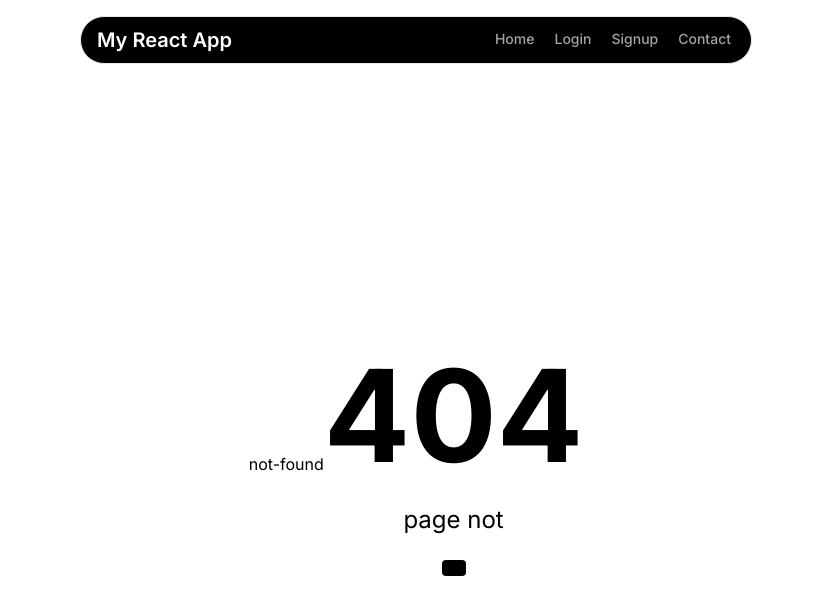
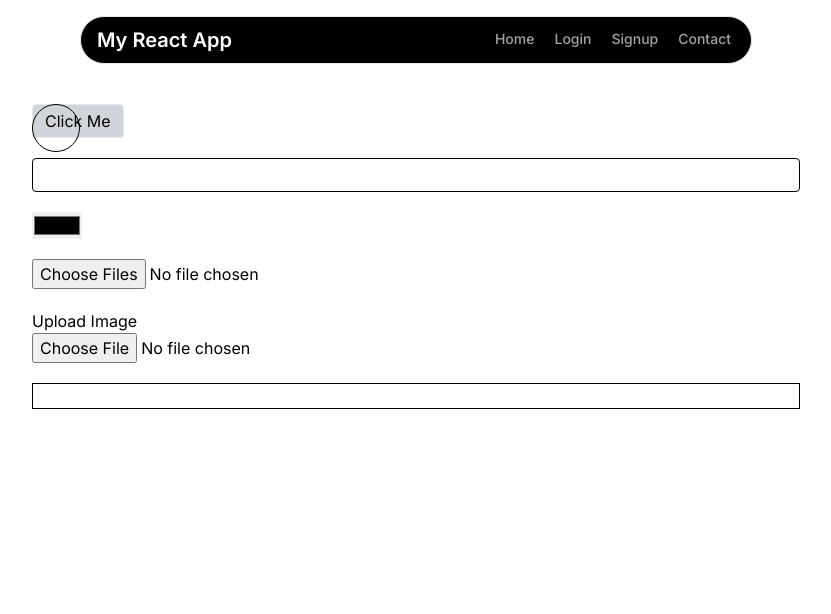
Before and after one commit to shubmodi/frontend, a Next.js app: page /eventhandling in a window 1280 px wide. Before the commit this address had no page. Shown: the top 614 px of the page, without its empty margins (224-1055 px from the left). Built offline with nearby package versions, Linux system fonts and the light colour scheme.

Commit message:
eventhandling

```diff
--- /dev/null
+++ b/src/app/eventhandling/page.jsx
@@ -0,0 +1,63 @@
+'use client';
+import React from 'react'
+
+const eventhandling = () => {
+
+const previewImage = (e) => {
+
+    const file = e.target.files[0];
+
+    const reader = new FileReader();
+
+    reader.onload= (data) => {
+       const img = document.createElement('img');
+       img.src = data.target.result;
+       document.body.appendChild(img);
+      };
+
+    reader.readAsDataURL(file);
+
+}
+
+  return (
+    <div className='max-w-3xl mx-auto my-10 '
+
+    onMouseMove={ e => {
+        document.getElementById('circle').style.left = e.clientX -20 +'px';
+        document.getElementById('circle').style.top = e.clientY -20 +'px';
+    }}>
+
+        <div id='circle'
+        onMouseMove={ (e) => {e.target.style.height ='30px'; e.target.style.width ='30px'}}
+        onMouseUp={ (e) => {e.target.style.height ='46px'; e.target.style.width ='46px'}}
+        className='absolute duration-300 rounded-full size-12 border border-black' ></div>
+
+        <button
+        onClick={() => {alert('Button was Clicked')} }
+        className='border rounded bg-gray-300 hover:bg-white px-3 py-1'>Click Me</button>
+
+        <input
+        onChange={(e)=> {console.log(e.target.value);}}
+        className='mt-5 border border-black px-3 py-1 rounded w-full' type="text" />
+
+        <input
+        onChange={(e)=> { document.body.style.backgroundColor=e.target.value;}}
+        type="color" className='mt-5 block' />
+
+        <input
+        onChange={(e) => {console.log(e.target.files);}}
+        type="file" className='mt-5' multiple />
+
+
+        <label className='mt-5 block'>Upload Image</label>
+        <input type="file" accept='image/*' onChange={previewImage} />
+
+        <input type="text" className='border border-black w-full mt-5'
+        onKeyDown={() => {console.log(e.code);}} />
+
+
+    </div>
+  )
+}
+
+export default eventhandling;
```
